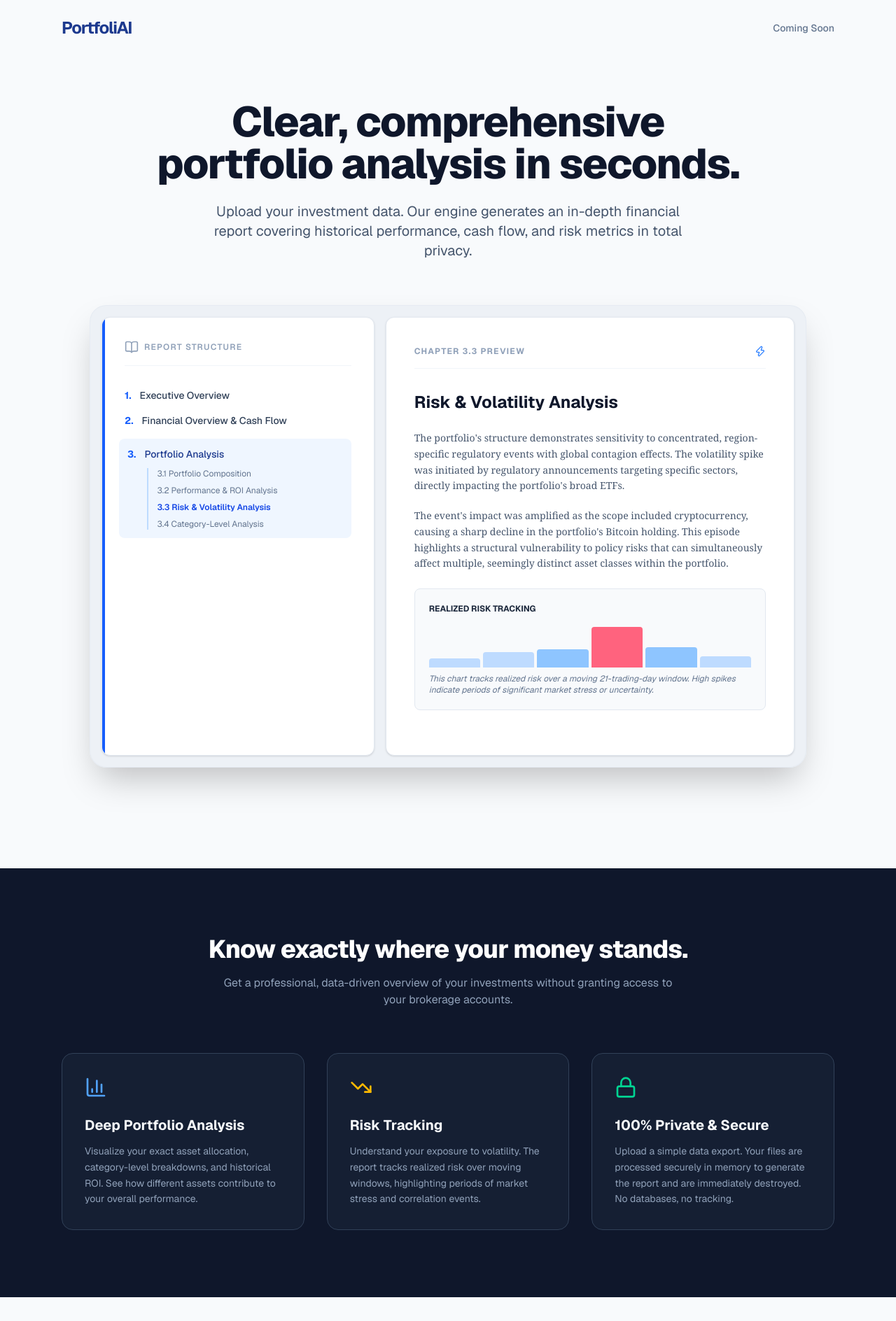
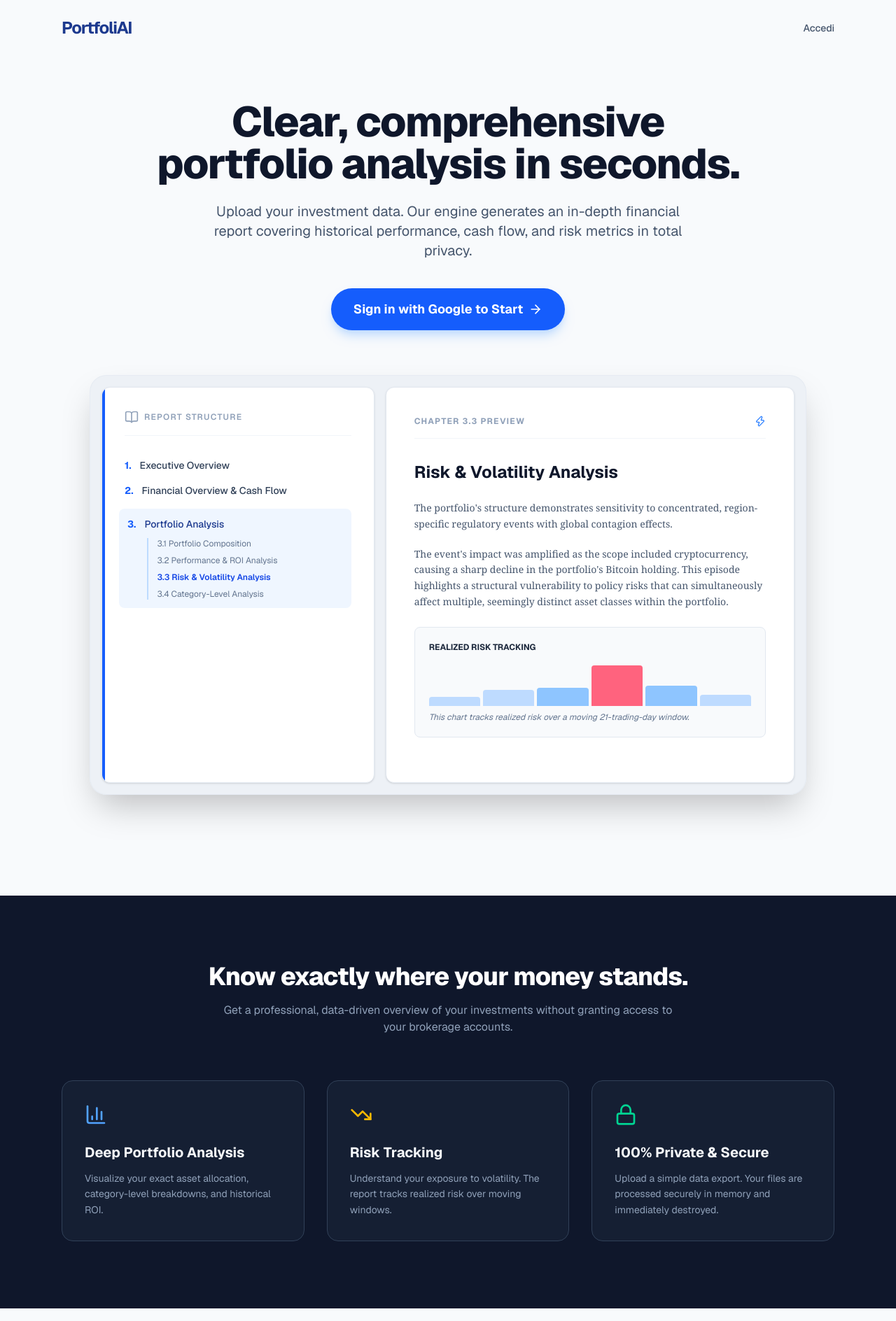
Before and after one commit to portfoliai-labs/portfoliAI-frontend, a Next.js app: page / in a window 1280 px wide. Shown: the top 1888 px of the page at 70% size. Built offline with nearby package versions, Linux system fonts and the light colour scheme; no server answers.

Commit message:
Some fixes

```diff
--- a/app/auth/page.tsx
+++ b/app/auth/page.tsx
@@ -1,11 +1,8 @@
-"use client"; // Obbligatorio in Next.js per usare hook e window
+"use client";
 
 import React, { useState } from 'react';
 import { useGoogleLogin, GoogleOAuthProvider } from '@react-oauth/google';
-import { Zap, ShieldCheck, AlertCircle } from 'lucide-react';
-
-// Sostituisci con il tuo vero Client ID da Google Cloud Console
-const GOOGLE_CLIENT_ID = "IL_TUO_CLIENT_ID.apps.googleusercontent.com";
+import { Zap, ShieldCheck } from 'lucide-react';
 
 function AuthContent() {
   const [status, setStatus] = useState('Ready to authenticate');
@@ -23,7 +20,6 @@ function AuthContent() {
         setStatus('Success! Closing window...');
 
         if (window.opener) {
-          // Comunica con l'estensione o la pagina madre
           window.opener.postMessage({
             type: 'AUTH_SUCCESS',
             payload: { apiKey: mockApiKey }
@@ -78,8 +74,23 @@ function AuthContent() {
 }
 
 export default function AuthProxyPage() {
+  // Richiama la variabile d'ambiente creata nel file .env.local
+  const clientId = process.env.NEXT_PUBLIC_GOOGLE_CLIENT_ID;
+
+  // Fallback UI per il Developer se si dimentica di impostare la variabile
+  if (!clientId) {
+    return (
+      <div className="flex min-h-screen items-center justify-center bg-slate-50 text-center p-6">
+        <div className="bg-rose-50 text-rose-600 p-4 rounded-xl border border-rose-200">
+          <strong>Errore di configurazione:</strong> <br />
+          Manca la variabile <code>NEXT_PUBLIC_GOOGLE_CLIENT_ID</code> nel file <code>.env.local</code>.
+        </div>
+      </div>
+    );
+  }
+
   return (
-    <GoogleOAuthProvider clientId={GOOGLE_CLIENT_ID}>
+    <GoogleOAuthProvider clientId={clientId}>
       <AuthContent />
     </GoogleOAuthProvider>
   );
--- /dev/null
+++ b/app/dashboard/page.tsx
@@ -0,0 +1,61 @@
+"use client";
+
+import { useEffect, useState } from "react";
+import { useRouter } from "next/navigation";
+import { LogOut, UploadCloud } from "lucide-react";
+
+export default function Dashboard() {
+  const router = useRouter();
+  const [isAuthorized, setIsAuthorized] = useState(false);
+
+  useEffect(() => {
+    // Controllo di sicurezza lato client: esiste il token?
+    const token = localStorage.getItem("auth_token");
+
+    if (!token) {
+      // Se non c'è il token, l'utente non è loggato. Lo rimandiamo alla home.
+      router.push("/");
+    } else {
+      // Accesso consentito!
+      setIsAuthorized(true);
+    }
+  }, [router]);
+
+  const handleLogout = () => {
+    localStorage.removeItem("auth_token");
+    router.push("/");
+  };
+
+  // Mostra una schermata bianca (o un loader) finché non abbiamo verificato il token
+  if (!isAuthorized) {
+    return <div className="min-h-screen bg-slate-50"></div>;
+  }
+
+  return (
+    <div className="min-h-screen bg-slate-50 text-slate-900 font-sans">
+      <header className="p-6 bg-white border-b border-slate-200 flex justify-between items-center">
+        <div className="text-xl font-bold tracking-tighter text-blue-900">PortfoliAI Dashboard</div>
+        <button
+          onClick={handleLogout}
+          className="flex items-center gap-2 text-sm font-medium text-slate-500 hover:text-rose-600 transition-colors"
+        >
+          <LogOut className="h-4 w-4" />
+          Logout
+        </button>
+      </header>
+
+      <main className="max-w-4xl mx-auto px-6 py-16">
+        <h1 className="text-3xl font-bold mb-8">Benvenuto nella tua area riservata</h1>
+
+        <div className="bg-white p-12 rounded-2xl border border-slate-200 shadow-sm text-center border-dashed">
+          <UploadCloud className="h-12 w-12 text-blue-500 mx-auto mb-4" />
+          <h2 className="text-xl font-semibold mb-2">Carica il tuo file CSV</h2>
+          <p className="text-slate-500 mb-6">Trascina qui il file esportato dal tuo broker per generare il report.</p>
+          <button className="bg-blue-600 text-white px-6 py-2 rounded-lg font-medium hover:bg-blue-700 transition-colors">
+            Seleziona File
+          </button>
+        </div>
+      </main>
+    </div>
+  );
+}
--- a/app/page.tsx
+++ b/app/page.tsx
@@ -1,13 +1,38 @@
-import { ShieldCheck, FileText, Zap, BookOpen, BarChart3, TrendingDown, Lock } from "lucide-react";
+"use client";
 
-export default function Home() {
+import { ShieldCheck, FileText, Zap, BookOpen, BarChart3, TrendingDown, Lock, ArrowRight } from "lucide-react";
+import { useRouter } from "next/navigation";
+import { useGoogleLogin, GoogleOAuthProvider } from '@react-oauth/google';
+
+// Estraiamo il contenuto principale in un componente per poter usare l'hook useGoogleLogin
+function LandingContent() {
+  const router = useRouter();
+
+  const login = useGoogleLogin({
+    onSuccess: (tokenResponse) => {
+      // 1. Salviamo il token (simulando una sessione attiva)
+      localStorage.setItem('auth_token', tokenResponse.access_token);
+
+      // 2. Redirect alla pagina protetta
+      router.push('/dashboard');
+    },
+    onError: () => {
+      alert("Errore durante il login con Google.");
+    }
+  });
+
   return (
     <div className="min-h-screen bg-slate-50 text-slate-900 font-sans">
 
       {/* HEADER */}
       <header className="p-6 max-w-6xl mx-auto flex justify-between items-center">
         <div className="text-2xl font-bold tracking-tighter text-blue-900">PortfoliAI</div>
-        <nav className="text-sm font-medium text-slate-500">Coming Soon</nav>
+        <button
+          onClick={() => login()}
+          className="text-sm font-medium text-slate-600 hover:text-blue-600 transition-colors"
+        >
+          Accedi
+        </button>
       </header>
 
       {/* HERO SECTION */}
@@ -15,16 +40,25 @@ export default function Home() {
         <h1 className="text-5xl md:text-6xl font-extrabold tracking-tight text-slate-900 mb-6">
           Clear, comprehensive <br className="hidden md:block" /> portfolio analysis in seconds.
         </h1>
-        <p className="text-lg md:text-xl text-slate-600 mb-16 max-w-2xl mx-auto">
+        <p className="text-lg md:text-xl text-slate-600 mb-10 max-w-2xl mx-auto">
           Upload your investment data. Our engine generates an in-depth financial report covering historical performance, cash flow, and risk metrics in total privacy.
         </p>
 
+        {/* CALL TO ACTION BUTTON */}
+        <div className="mb-16 flex justify-center">
+          <button
+            onClick={() => login()}
+            className="flex items-center gap-2 bg-blue-600 hover:bg-blue-700 text-white px-8 py-4 rounded-full font-bold text-lg shadow-lg shadow-blue-200 transition-all hover:scale-105"
+          >
+            Sign in with Google to Start
+            <ArrowRight className="h-5 w-5" />
+          </button>
+        </div>
+
         {/* SHOWCASE AREA - Document Report Mockup */}
         <div className="relative max-w-5xl mx-auto">
-          {/* Subtle glow effect */}
           <div className="absolute inset-0 bg-blue-600 blur-[120px] opacity-15 -z-10 rounded-full"></div>
 
-          {/* Document Preview Container */}
           <div className="bg-slate-200/50 p-4 rounded-3xl border border-slate-200/60 shadow-2xl flex flex-col md:flex-row gap-4 items-stretch">
 
             {/* Table of Contents (Left Page) */}
@@ -45,7 +79,6 @@ export default function Home() {
                   <span className="text-blue-600 font-bold">2.</span>
                   <span>Financial Overview & Cash Flow</span>
                 </li>
-                {/* Capitolo 3 Corretto con layout verticale per i sottocapitoli */}
                 <li className="flex items-start gap-3 bg-blue-50 p-3 rounded-lg -ml-2 text-blue-900">
                   <span className="text-blue-600 font-bold">3.</span>
                   <div className="flex-1">
@@ -72,7 +105,7 @@ export default function Home() {
 
               <div className="space-y-5 text-sm leading-relaxed text-slate-600">
                 <p>
-                  The portfolio's structure demonstrates sensitivity to concentrated, region-specific regulatory events with global contagion effects. The volatility spike was initiated by regulatory announcements targeting specific sectors, directly impacting the portfolio's broad ETFs.
+                  The portfolio's structure demonstrates sensitivity to concentrated, region-specific regulatory events with global contagion effects.
                 </p>
                 <p>
                   The event's impact was amplified as the scope included cryptocurrency, causing a sharp decline in the portfolio's Bitcoin holding. This episode highlights a structural vulnerability to policy risks that can simultaneously affect multiple, seemingly distinct asset classes within the portfolio.
@@ -82,7 +115,6 @@ export default function Home() {
                 <div className="bg-slate-50 p-5 rounded-lg border border-slate-200 my-6 font-sans">
                   <h4 className="text-xs font-bold text-slate-800 uppercase mb-3">Realized Risk Tracking</h4>
 
-                  {/* Fake Chart bars */}
                   <div className="flex items-end gap-1 h-16 mb-2">
                     <div className="w-1/6 bg-blue-200 h-[20%] rounded-t-sm"></div>
                     <div className="w-1/6 bg-blue-200 h-[35%] rounded-t-sm"></div>
@@ -93,7 +125,7 @@ export default function Home() {
                   </div>
 
                   <p className="text-xs text-slate-500 mt-2 italic">
-                    This chart tracks realized risk over a moving 21-trading-day window. High spikes indicate periods of significant market stress or uncertainty.
+                    This chart tracks realized risk over a moving 21-trading-day window.
                   </p>
                 </div>
               </div>
@@ -115,17 +147,17 @@ export default function Home() {
             <div className="bg-slate-800/50 border border-slate-700 p-8 rounded-2xl">
               <BarChart3 className="h-8 w-8 text-blue-400 mb-6" />
               <h3 className="font-bold text-xl mb-3 text-slate-50">Deep Portfolio Analysis</h3>
-              <p className="text-slate-400 leading-relaxed text-sm">Visualize your exact asset allocation, category-level breakdowns, and historical ROI. See how different assets contribute to your overall performance.</p>
+              <p className="text-slate-400 leading-relaxed text-sm">Visualize your exact asset allocation, category-level breakdowns, and historical ROI.</p>
             </div>
             <div className="bg-slate-800/50 border border-slate-700 p-8 rounded-2xl">
               <TrendingDown className="h-8 w-8 text-amber-400 mb-6" />
               <h3 className="font-bold text-xl mb-3 text-slate-50">Risk Tracking</h3>
-              <p className="text-slate-400 leading-relaxed text-sm">Understand your exposure to volatility. The report tracks realized risk over moving windows, highlighting periods of market stress and correlation events.</p>
+              <p className="text-slate-400 leading-relaxed text-sm">Understand your exposure to volatility. The report tracks realized risk over moving windows.</p>
             </div>
             <div className="bg-slate-800/50 border border-slate-700 p-8 rounded-2xl">
               <Lock className="h-8 w-8 text-emerald-400 mb-6" />
               <h3 className="font-bold text-xl mb-3 text-slate-50">100% Private & Secure</h3>
-              <p className="text-slate-400 leading-relaxed text-sm">Upload a simple data export. Your files are processed securely in memory to generate the report and are immediately destroyed. No databases, no tracking.</p>
+              <p className="text-slate-400 leading-relaxed text-sm">Upload a simple data export. Your files are processed securely in memory and immediately destroyed.</p>
             </div>
           </div>
         </div>
@@ -139,3 +171,14 @@ export default function Home() {
     </div>
   );
 }
+
+// Wrap del componente con il Provider di Google
+export default function Home() {
+  const clientId = process.env.NEXT_PUBLIC_GOOGLE_CLIENT_ID || "";
+
+  return (
+    <GoogleOAuthProvider clientId={clientId}>
+      <LandingContent />
+    </GoogleOAuthProvider>
+  );
+}
```
